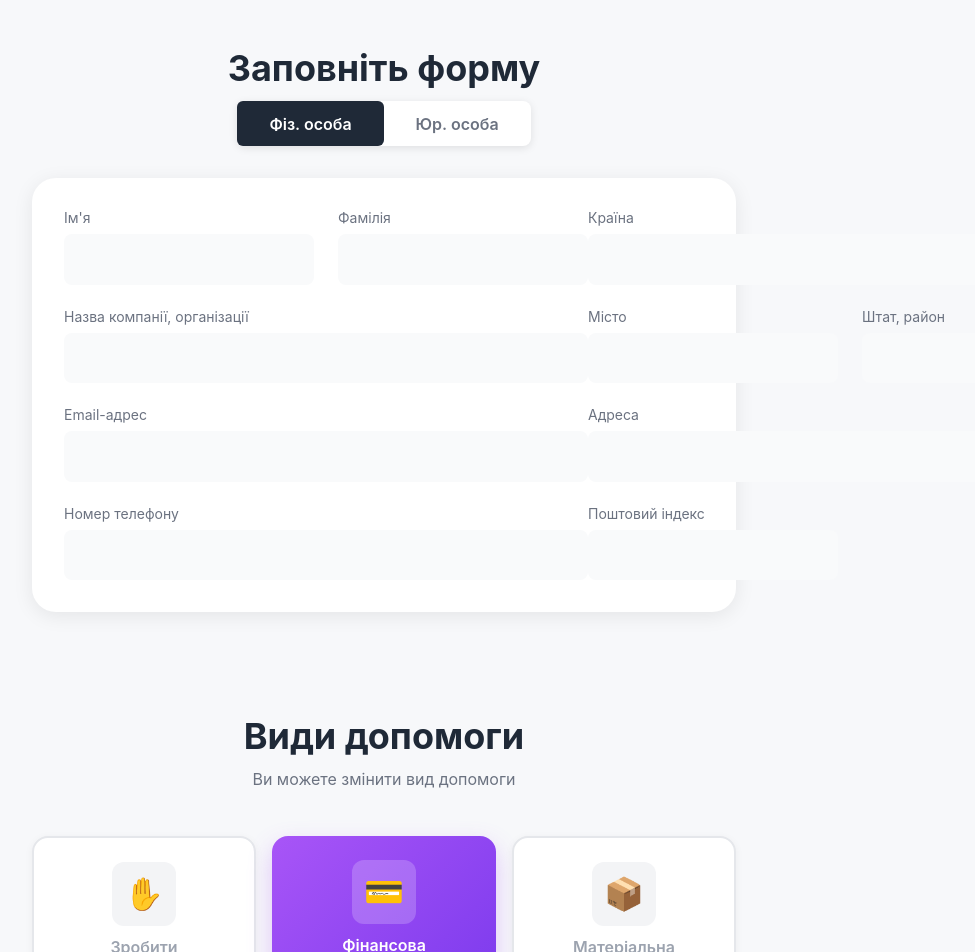
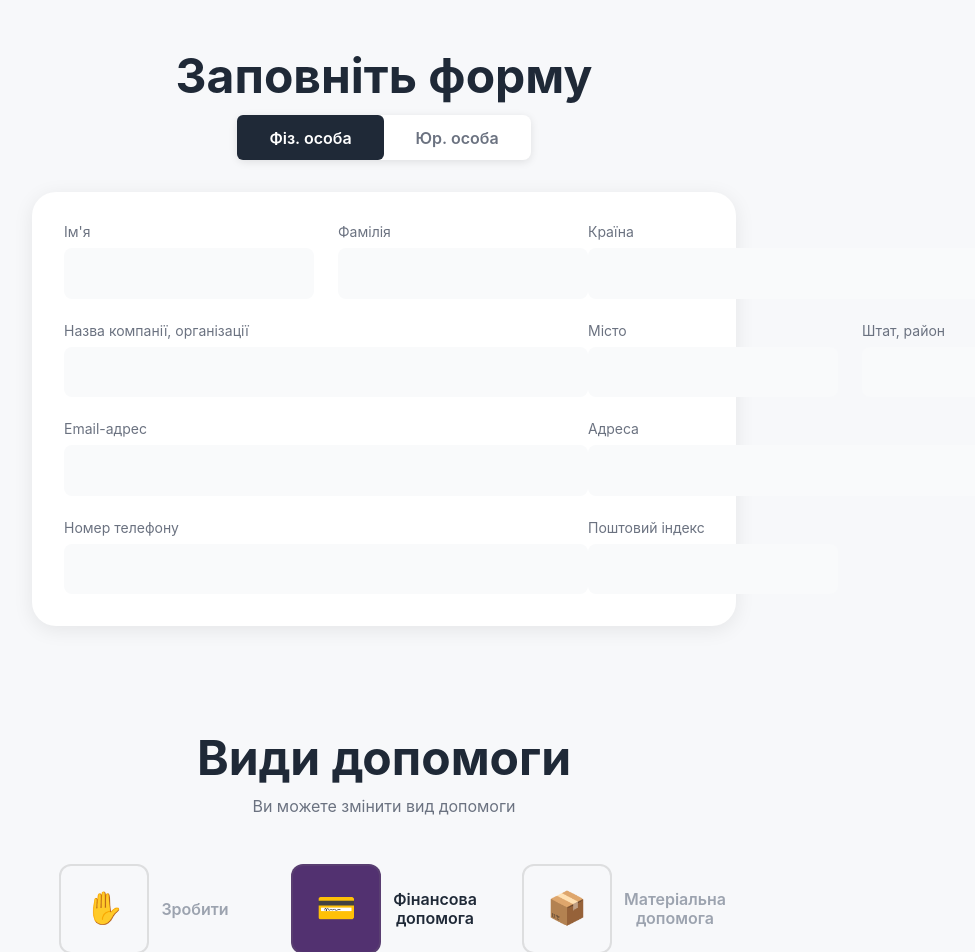
Before and after one commit to sh1xzyy/quanti-coders-test-task, a React (Vite) app in the folder my-app/: page / in a window 1280 px wide. Shown: the top 952 px of the page, without its empty margins (256-1231 px from the left). Built offline with nearby package versions, Linux system fonts and the light colour scheme.

Commit message:
refactor(form): change helpTypeCardStyles

```diff
--- a/my-app/src/components/HelpTypeCard/HelpTypeCard.css
+++ b/my-app/src/components/HelpTypeCard/HelpTypeCard.css
@@ -7,42 +7,29 @@
 
 .helpCard {
   display: flex;
-  flex-direction: column;
   align-items: center;
+  justify-content: center;
   gap: 12px;
-  padding: 24px;
-  border-radius: 16px;
   cursor: pointer;
   transition: all 0.3s;
-  background: #ffffff;
-  border: 2px solid #e5e7eb;
-  box-shadow: 0 2px 8px rgba(0, 0, 0, 0.05);
 }
 
-.helpCard:hover {
-  transform: translateY(-2px);
-  box-shadow: 0 4px 12px rgba(0, 0, 0, 0.1);
+.helpCardIconWrapper {
+  display: flex;
+  align-items: center;
+  justify-content: center;
+  width: 90px;
+  height: 90px;
+  border-radius: 12px;
+  border: 2px solid rgba(114, 114, 114, 0.2);
 }
 
-.helpCardActive {
-  background: linear-gradient(135deg, #a855f7 0%, #7c3aed 100%);
-  border: none;
-  box-shadow: 0 10px 25px rgba(168, 85, 247, 0.3);
+.helpCardIconWrapperActive {
+  background-color: #523170;
 }
 
 .helpCardIcon {
-  width: 64px;
-  height: 64px;
-  border-radius: 12px;
-  display: flex;
-  align-items: center;
-  justify-content: center;
   font-size: 32px;
-  background: #f3f4f6;
-}
-
-.helpCardIconActive {
-  background: rgba(255, 255, 255, 0.2);
 }
 
 .helpCardTitle {
@@ -53,5 +40,5 @@
 }
 
 .helpCardTitleActive {
-  color: #ffffff;
+  color: #1f2937;
 }
--- a/my-app/src/components/HelpTypeCard/HelpTypeCard.jsx
+++ b/my-app/src/components/HelpTypeCard/HelpTypeCard.jsx
@@ -2,12 +2,16 @@ import clsx from "clsx";
 import "./HelpTypeCard.css";
 
 export const HelpTypeCard = ({ icon, title, isActive, onClick }) => (
-  <div
-    onClick={onClick}
-    className={clsx("helpCard", isActive && "helpCardActive")}
-  >
-    <div className={clsx("helpCardIcon", isActive && "helpCardIconActive")}>
-      {icon}
+  <div onClick={onClick} className="helpCard">
+    <div
+      className={clsx(
+        "helpCardIconWrapper",
+        isActive && "helpCardIconWrapperActive"
+      )}
+    >
+      <div className={clsx("helpCardIcon", isActive && "helpCardIconActive")}>
+        {icon}
+      </div>
     </div>
     <span className={clsx("helpCardTitle", isActive && "helpCardTitleActive")}>
       {title}
--- a/my-app/src/components/HelpTypesSection/HelpTypesSection.css
+++ b/my-app/src/components/HelpTypesSection/HelpTypesSection.css
@@ -42,7 +42,6 @@
 }
 
 .paymentCard {
-  background: #ffffff;
   border-radius: 24px;
   box-shadow: 0 4px 20px rgba(0, 0, 0, 0.08);
   padding: 32px;
--- a/my-app/src/components/PaymentMethod/PaymentMethod.css
+++ b/my-app/src/components/PaymentMethod/PaymentMethod.css
@@ -1,5 +1,4 @@
 .paymentCard {
-  background: #ffffff;
   border-radius: 24px;
   box-shadow: 0 4px 20px rgba(0, 0, 0, 0.08);
   padding: 32px;
--- a/my-app/src/styles/index.css
+++ b/my-app/src/styles/index.css
@@ -95,9 +95,6 @@ img {
     padding: 0 32px;
     max-width: 768px;
   }
-  .mainTitle {
-    font-size: 36px;
-  }
 }
 
 @media screen and (min-width: 1440px) {
```
Also changed, not shown: my-app/src/components/DonationApp/DonationApp.jsx (deleted, +0 -11 lines), my-app/src/components/DonationApp/DonationApp.css (deleted).
